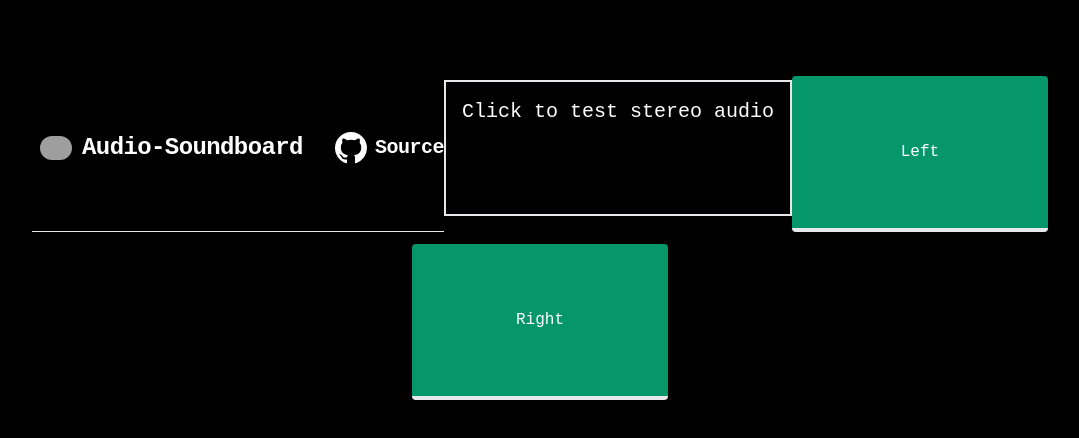
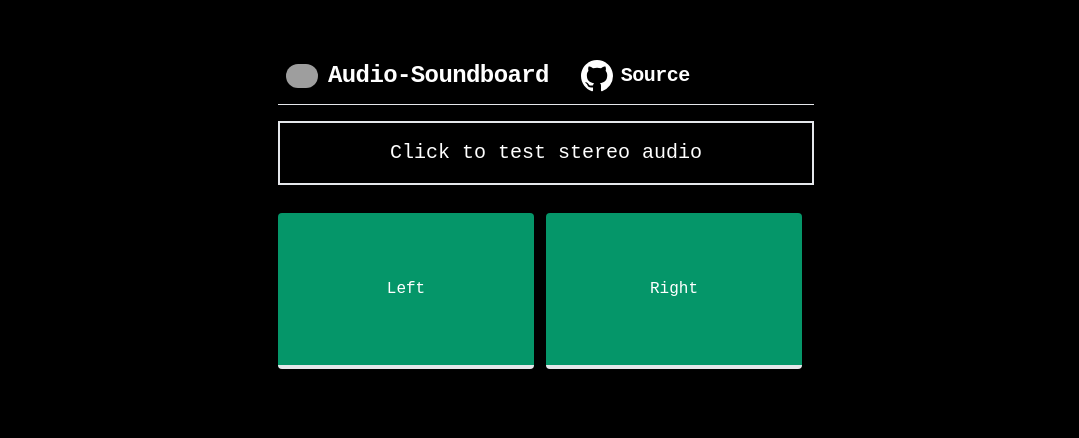
Before and after one commit to sogladev/audio-soundboard, a Nuxt app: page / in a window 1280 px wide. Shown: the part 192-630 px from the top of the page, without its empty margins (94-1173 px from the left). Built offline with nearby package versions, Linux system fonts and the light colour scheme; grey boxes are pictures that could not be loaded.

Commit message:
style: fix class, justify-between

```diff
--- a/app.vue
+++ b/app.vue
@@ -1,11 +1,11 @@
 
 <template>
   <div>
-    <div className="mt-12 flex flex-wrap justify-center">
     <NavBar></NavBar>
     <h1 class="description text-xl mx-0 my-4 p-4 border-2 text-center">
       Click to test stereo audio
     </h1>
+    <div class="mt-4 flex justify-between">
       <SoundBox text="Left" id="left-audio" />
       <SoundBox text="Right" id="right-audio" />
     </div>
```
